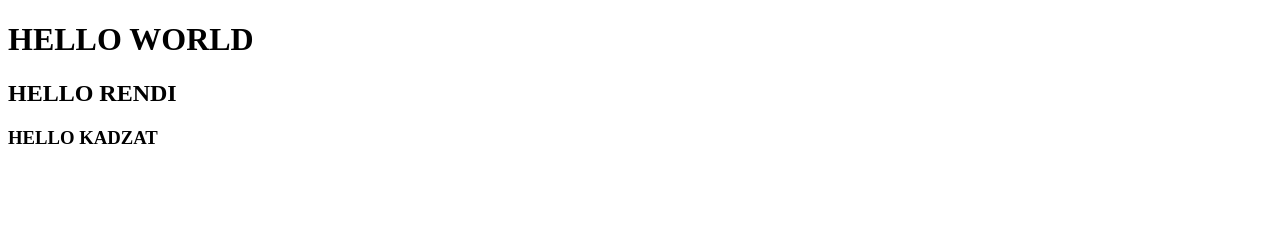
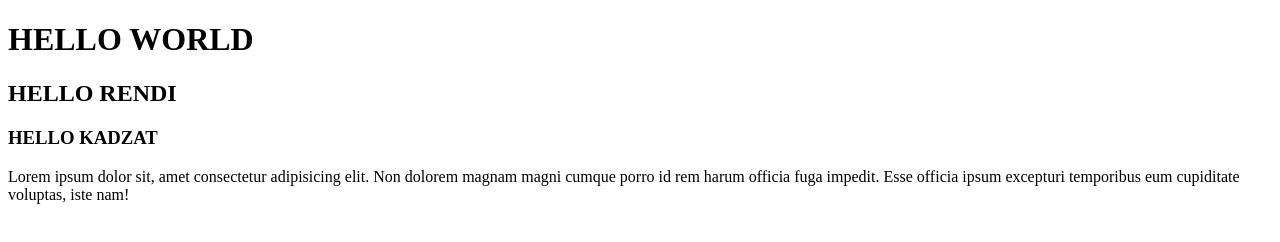
Before and after one commit to kadzat/latihan, a plain HTML site: page index.html in a window 1280 px wide. Drawn offline with Linux system fonts and the light colour scheme.

Commit message:
menambahkan tag <p>

```diff
--- a/index.html
+++ b/index.html
@@ -10,5 +10,6 @@
     <h1>HELLO WORLD</h1>
     <h2>HELLO RENDI</h2>
     <h3>HELLO KADZAT</h3>
+    <p>Lorem ipsum dolor sit, amet consectetur adipisicing elit. Non dolorem magnam magni cumque porro id rem harum officia fuga impedit. Esse officia ipsum excepturi temporibus eum cupiditate voluptas, iste nam!</p>
 </body>
 </html>
```
